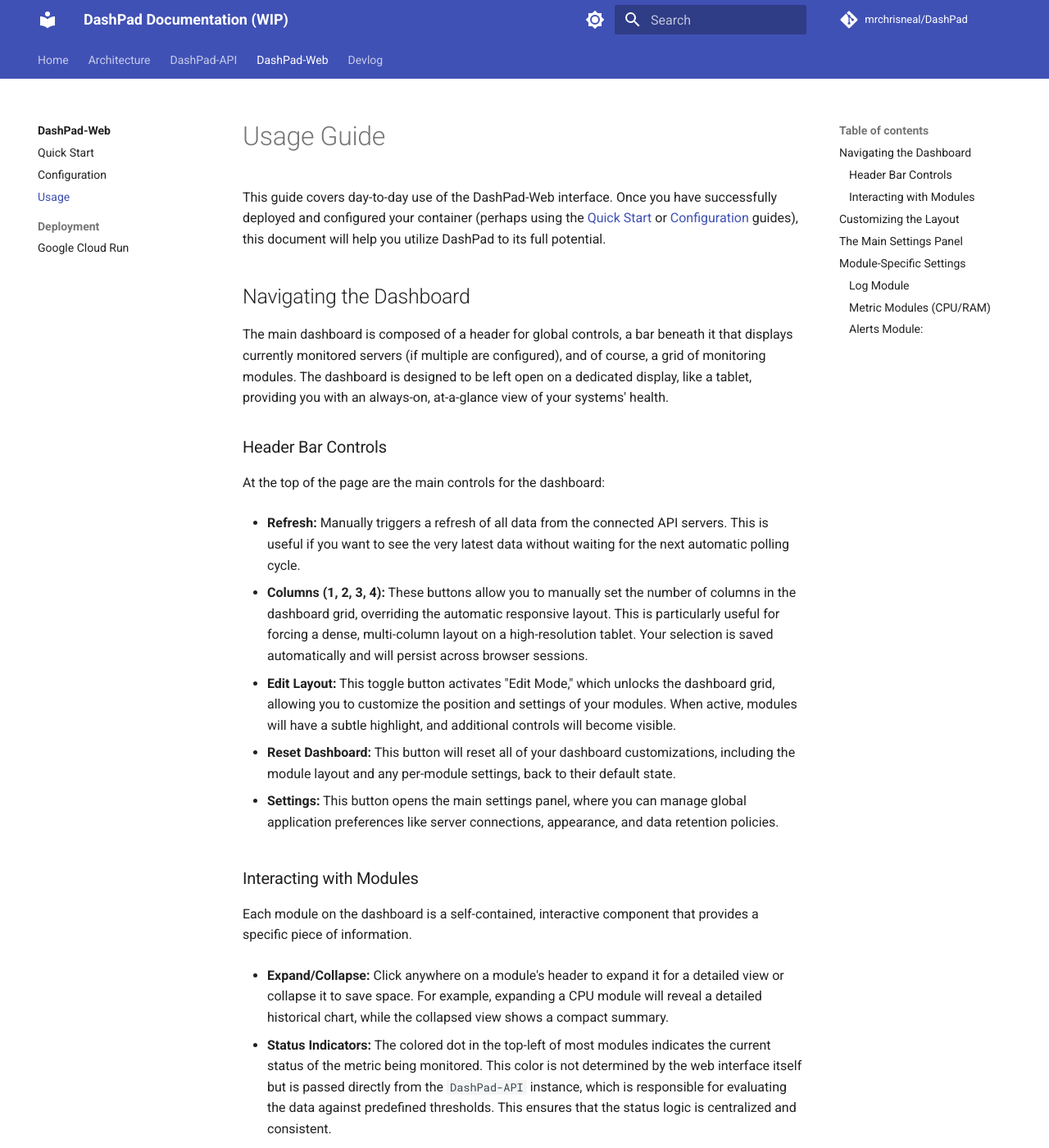
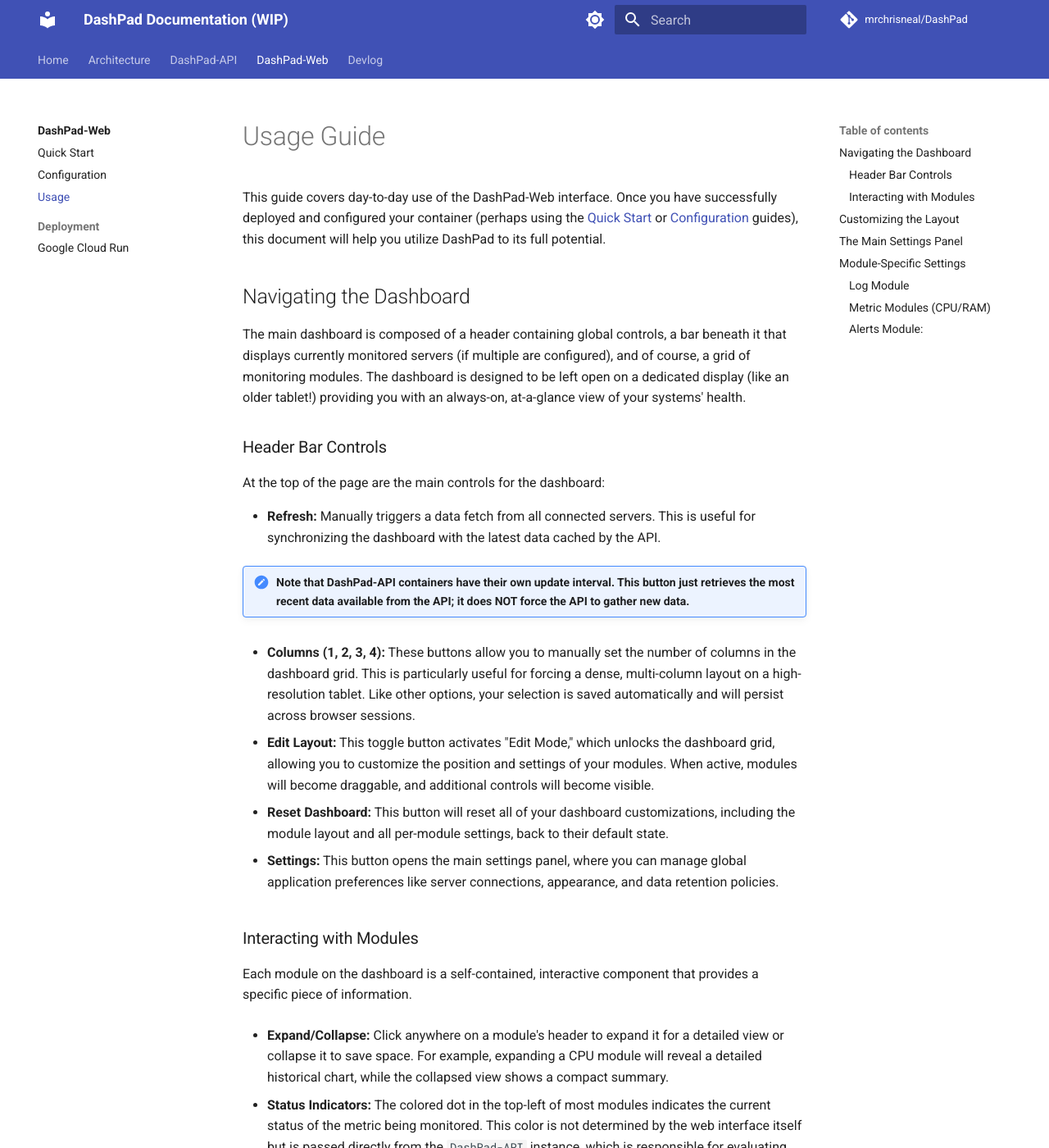
Before and after one commit to mrchrisneal/DashPad, an MkDocs documentation site: the page built from docs/web/usage.md, in a window 1280 px wide and 1400 px high. Shown: the whole window at 82% size. Built offline with MkDocs 1.6.1 and Material for MkDocs 9.7.7, drawn with Linux system fonts in a browser that asks for light colours; comment, search, counter and statistics services are not loaded; some of the changed text lies outside the part shown.

Commit message:
Miscellaneous tweaks

```diff
--- a/docs/web/usage.md
+++ b/docs/web/usage.md
@@ -8,21 +8,23 @@
 
 ## Navigating the Dashboard
 
-The main dashboard is composed of a header for global controls, a bar beneath it that displays currently monitored servers (if multiple are configured), and of course, a grid of monitoring modules. The dashboard is designed to be left open on a dedicated display, like a tablet, providing you with an always-on, at-a-glance view of your systems' health.
+The main dashboard is composed of a header containing global controls, a bar beneath it that displays currently monitored servers (if multiple are configured), and of course, a grid of monitoring modules. The dashboard is designed to be left open on a dedicated display (like an older tablet!) providing you with an always-on, at-a-glance view of your systems' health.
 
 ### Header Bar Controls
 
 At the top of the page are the main controls for the dashboard:
 
--   **Refresh:** Manually triggers a refresh of all data from the connected API servers. This is useful if you want to see the very latest data without waiting for the next automatic polling cycle.
+- **Refresh:** Manually triggers a data fetch from all connected servers. This is useful for synchronizing the dashboard with the latest data cached by the API.
 
--   **Columns (1, 2, 3, 4):** These buttons allow you to manually set the number of columns in the dashboard grid, overriding the automatic responsive layout. This is particularly useful for forcing a dense, multi-column layout on a high-resolution tablet. Your selection is saved automatically and will persist across browser sessions.
+!!! note "Note that DashPad-API containers have their own update interval. This button just retrieves the most recent data available from the API; it does NOT force the API to gather new data."
 
--   **Edit Layout:** This toggle button activates "Edit Mode," which unlocks the dashboard grid, allowing you to customize the position and settings of your modules. When active, modules will have a subtle highlight, and additional controls will become visible.
+- **Columns (1, 2, 3, 4):** These buttons allow you to manually set the number of columns in the dashboard grid. This is particularly useful for forcing a dense, multi-column layout on a high-resolution tablet. Like other options, your selection is saved automatically and will persist across browser sessions.
 
--   **Reset Dashboard:** This button will reset all of your dashboard customizations, including the module layout and any per-module settings, back to their default state.
+- **Edit Layout:** This toggle button activates "Edit Mode," which unlocks the dashboard grid, allowing you to customize the position and settings of your modules. When active, modules will become draggable, and additional controls will become visible.
 
--   **Settings:** This button opens the main settings panel, where you can manage global application preferences like server connections, appearance, and data retention policies.
+- **Reset Dashboard:** This button will reset all of your dashboard customizations, including the module layout and all per-module settings, back to their default state.
+
+- **Settings:** This button opens the main settings panel, where you can manage global application preferences like server connections, appearance, and data retention policies.
 
 
 
@@ -30,22 +32,22 @@
 
 Each module on the dashboard is a self-contained, interactive component that provides a specific piece of information.
 
--   **Expand/Collapse:** Click anywhere on a module's header to expand it for a detailed view or collapse it to save space. For example, expanding a CPU module will reveal a detailed historical chart, while the collapsed view shows a compact summary.
+- **Expand/Collapse:** Click anywhere on a module's header to expand it for a detailed view or collapse it to save space. For example, expanding a CPU module will reveal a detailed historical chart, while the collapsed view shows a compact summary.
 
--   **Status Indicators:** The colored dot in the top-left of most modules indicates the current status of the metric being monitored. This color is not determined by the web interface itself but is passed directly from the `DashPad-API` instance, which is responsible for evaluating the data against predefined thresholds. This ensures that the status logic is centralized and consistent.
+- **Status Indicators:** The colored dot in the top-left of most modules indicates the current status of the metric being monitored. This color is not determined by the web interface itself but is passed directly from the `DashPad-API` instance, which is responsible for evaluating the data against predefined thresholds. This ensures that the status logic is centralized and consistent.
 
 
 ## Customizing the Layout
 
 DashPad allows you to create a layout that is perfectly tailored to your needs. The drag-and-drop functionality makes it intuitive to organize your dashboard exactly how you want it.
 
-1.  **Activate Edit Mode:** Click the **Edit Layout** button in the header bar. The dashboard will enter a state where you can move modules. You'll notice that the modules are now visually distinct, indicating they can be interacted with.
+1. **Activate Edit Mode:** Click the **Edit Layout** button in the header bar. The dashboard will enter a state where you can move modules. You'll notice that the modules are now visually distinct, indicating they can be interacted with.
 
-2.  **Drag and Drop:** Simply click and hold on any module's header and drag it to a new position. You can move modules within the same column or to a different column entirely. As you drag, a placeholder will show you where the module will be placed.
+2. **Drag and Drop:** Simply click and hold on any module's header and drag it to a new position. You can move modules within the same column or to a different column entirely. As you drag, a placeholder will show you where the module will be placed.
 
-3.  **Save Layout:** Your changes are saved automatically and instantly to your browser's `localStorage` as you make them. There is no "save" button to press; your layout is always up-to-date.
+3. **Save Layout:** Your changes are saved automatically and instantly to your browser's `localStorage` as you make them. There is no "save" button to press; your layout is always up-to-date.
 
-4.  **Exit Edit Mode:** Click the **Edit Layout** button again to lock the layout in place and return to the normal viewing mode.
+4. **Exit Edit Mode:** Click the **Edit Layout** button again to lock the layout in place and return to the normal viewing mode.
 
 
 !!! tip "Plan Your Layout for Different Devices"
@@ -55,13 +57,13 @@
 
 Clicking the global **Settings** (cog) icon in the header bar opens a panel with several configuration tabs, giving you control over the entire application's behavior.
 
--   **Server Management:** This tab lists all the API servers you configured with environment variables. Here, you can temporarily enable or disable polling for any server. This is useful if you need to take a server offline for maintenance and want to prevent connection errors from appearing on your dashboard, all without needing to restart the DashPad-Web container.
+- **Server Management:** This tab lists all the API servers you configured with environment variables. Here, you can temporarily enable or disable polling for any server. This is useful if you need to take a server offline for maintenance and want to prevent connection errors from appearing on your dashboard, all without needing to restart the DashPad-Web container.
 
--   **Appearance Settings:** Customize the look and feel of your charts. You can change the default colors used for "Normal," "Warning," and "Critical" statuses. These color settings apply to both the detailed expanded charts and the subtle background sparklines, allowing you to create a theme that matches your preferences.
+- **Appearance Settings:** Customize the look and feel of your charts. You can change the default colors used for "Normal," "Warning," and "Critical" statuses. These color settings apply to both the detailed expanded charts and the subtle background sparklines, allowing you to create a theme that matches your preferences.
 
--   **Historical Data:** Configure the time windows for your charts. You can set the global default duration for expanded charts (e.g., 30 minutes) and the duration for the background sparklines (e.g., 10 minutes). These settings help you balance between viewing long-term trends and focusing on recent activity.
+- **Historical Data:** Configure the time windows for your charts. You can set the global default duration for expanded charts (e.g., 30 minutes) and the duration for the background sparklines (e.g., 10 minutes). These settings help you balance between viewing long-term trends and focusing on recent activity.
 
--   **Import/Export:** This powerful feature allows you to back up your entire UI configuration—including the module layout, server visibility states, and all global and module-specific settings—to a single JSON file. You can then use the "Import" function to restore this configuration on a different browser or device, making it easy to replicate your setup.
+- **Import/Export:** This powerful feature allows you to back up your entire UI configuration—including the module layout, server visibility states, and all global and module-specific settings—to a single JSON file. You can then use the "Import" function to restore this configuration on a different browser or device, making it easy to replicate your setup.
 
 
 ## Module-Specific Settings
@@ -78,16 +80,18 @@
 
 ### Log Module
 
--   **Autoscroll:** Toggle whether the log view automatically scrolls to the bottom as new lines arrive. This is useful for tailing live logs.
+- **Autoscroll:** Toggle whether the log view automatically scrolls to the bottom as new lines arrive. This is useful for tailing live logs.
 
--   **Highlight Rules:** Define custom keywords (e.g., "error", "failed", "success") and assign specific colors to them. This makes it incredibly easy to spot important events in a fast-moving log stream.
+- **Highlight Rules:** Define custom keywords (e.g., "error", "failed", "success") and assign specific colors to them. This makes it much easier to spot important events in a stream of log entries.
 
 ### Metric Modules (CPU/RAM)
 
--   **Chart Duration:** Override the global chart duration to show more or less historical data for a specific metric. For example, you might want to see a 60-minute view for RAM usage but only a 15-minute view for CPU to focus on recent spikes.
+- **Chart Duration:** Override the global chart duration to show more or less historical data for a specific metric. For example, you might want to see a 60-minute view for RAM usage but only a 15-minute view for CPU to focus on recent spikes.
+
+- **Autoscale:** By default, metric charts have a fixed Y-axis (e.g., 0% to 100% for CPU). Enabling autoscale will cause the Y-axis to dynamically adjust to the minimum and maximum values currently visible in the chart.
 
 ### Alerts Module:
 
--   **Show Past Alerts:** Choose whether to display alerts that have already been resolved. This can be helpful for understanding recent system events.
+- **Show Past Alerts:** Choose whether to display alerts that have already been resolved. This can be helpful for understanding recent system events.
 
--   **History Limit:** Set the maximum number of past alerts to keep in the view, preventing the list from becoming cluttered.
+- **History Limit:** Set the maximum number of past alerts to keep in the view, preventing the list from becoming cluttered.
```
Also changed, not shown: docs/index.md (+4 -4 lines), docs/web/configuration.md (+14 -14 lines), docs/web/deployment/cloud-run.md (+2 -0 lines).
